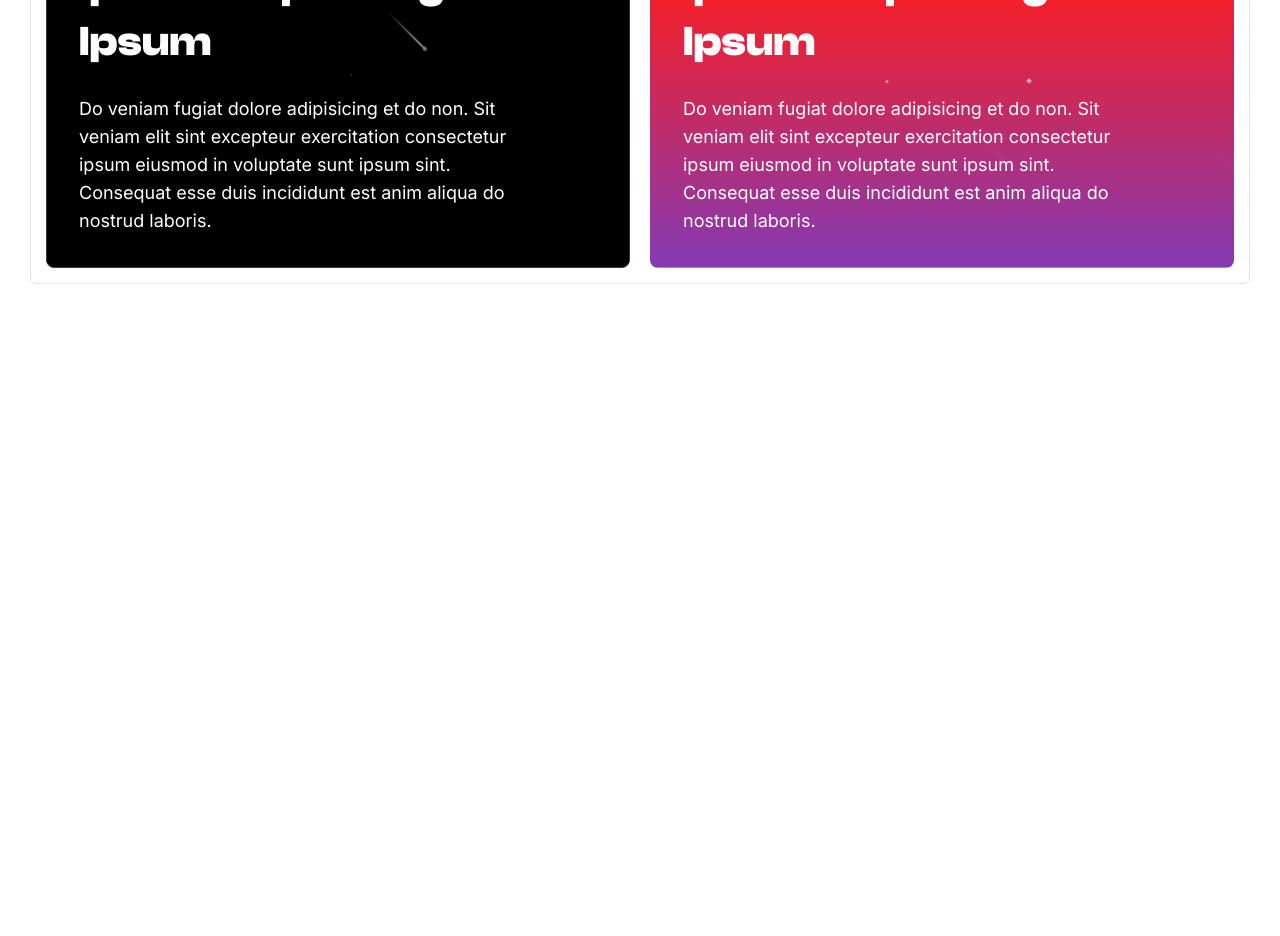
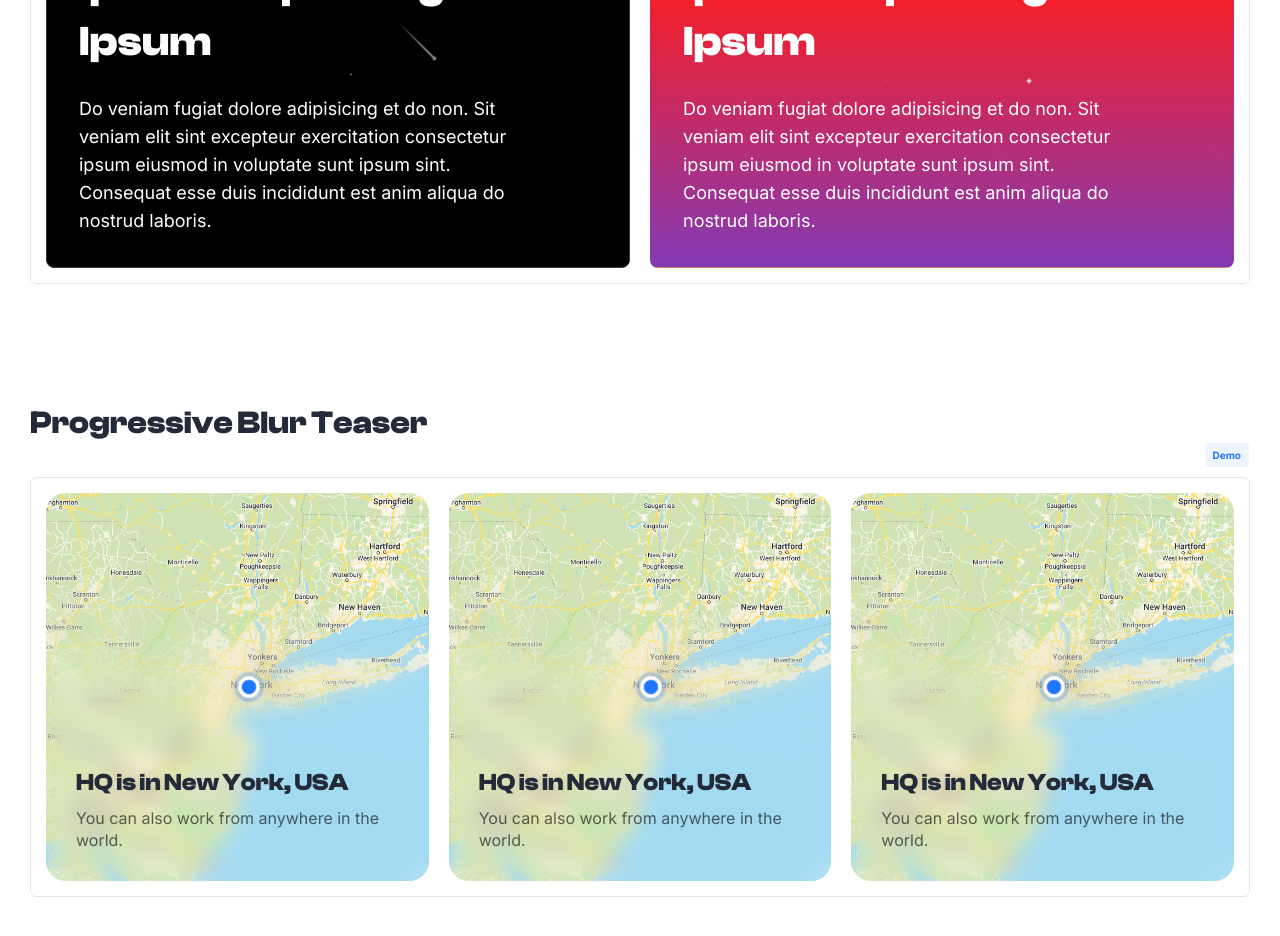
Before and after one commit to builtbymax/playground, a Next.js app: page /elements/teaser in a window 1280 px wide. Shown: the part 3720-4656 px from the top of the page. Before the commit the page ends 4064 px from the top, so only its background shows below. Built offline with nearby package versions, Linux system fonts and the light colour scheme.

Commit message:
[TASK] Added new teaser element: 'Progressive Blur Teaser'
+ Updated yarn packages (nextjs update to 14.x)
+ Refactored viewport meta tag to new export function

* Added new teaser element template & styles

```diff
--- a/next.config.js
+++ b/next.config.js
@@ -2,7 +2,7 @@
 const nextConfig = {
   reactStrictMode: true,
   images: {
-    domains: ['picsum.photos'],
+    domains: ['picsum.photos', 'images.unsplash.com'],
   },
 }
 
--- /dev/null
+++ b/src/app/elements/teaser/(components)/ProgressiveBlurTeaser.js
@@ -0,0 +1,38 @@
+'use client';
+
+import styles from './ProgressiveBlurTeaser.module.scss';
+import Image from 'next/image';
+
+export default function Teaser() {
+  const TeaserElement = () => {
+    return (
+      <div className={styles['progressive-blur-teaser-element']}>
+        <div className={styles.media}>
+          <Image src="/newyork_map_example.png" alt="New York Map" width="500" height="500" quality={100} />
+        </div>
+        <div className={styles.content}>
+          <div className={styles.pointer}>
+            <span></span>
+            <span></span>
+          </div>
+          <h3>HQ is in New York, USA</h3>
+          <p>You can also work from anywhere in the world.</p>
+        </div>
+      </div>
+    )
+  };
+
+  return (
+    <div className="grid-row">
+      <div className="grid-col gd-xs-12 gd-m-4">
+        <TeaserElement />
+      </div>
+      <div className="grid-col gd-xs-12 gd-m-4">
+        <TeaserElement />
+      </div>
+      <div className="grid-col gd-xs-12 gd-m-4">
+        <TeaserElement />
+      </div>
+    </div>
+  );
+};
--- /dev/null
+++ b/src/app/elements/teaser/(components)/ProgressiveBlurTeaser.module.scss
@@ -0,0 +1,107 @@
+//
+//  ProgressiveBlurTeaser.module.scss
+//  ------------------------------------------------------
+
+.progressive-blur-teaser-element{
+  width: 100%;
+  display: flex;
+  flex-direction: column;
+  position: relative;
+
+  $br: 20px;
+
+  .media{
+    width: 100%;
+    img{
+      height: 100%;
+      width: 100%;
+      aspect-ratio: 1 / 1;
+      border-radius: $br;
+      object-fit: cover;
+    }
+    &::after{
+      content: '';
+      position: absolute;
+      top: 0;
+      left: 0;
+      height: 100%;
+      width: 100%;
+      border-radius: $br;
+      backdrop-filter: blur(10px);
+      mask: linear-gradient(190deg, transparent 25%, black 60%);
+    }
+  }
+
+  .content{
+    position: absolute;
+    height: 100%;
+    width: 100%;
+    display: flex;
+    flex-direction: column;
+    align-items: flex-start;
+    justify-content: flex-end;
+    padding: 30px;
+    .pointer{
+      position: absolute;
+      top: 50%;
+      left: 53%;
+      $w: 12px;
+      $h: 12px;
+      > span:nth-child(1){
+        position: absolute;
+        border-radius: 50%;
+        top: 50%;
+        left: 50%;
+        z-index: 2;
+        transform: translate(-50%, -50%) rotate(45deg) scale(1.8);
+        background-color: var(--project__color-2);
+        border: 2px solid var(--base__color-2);
+
+        width: $w;
+        height: $h;
+      }
+      > span:nth-child(2){
+        position: absolute;
+        top: 50%;
+        left: 50%;
+        z-index: 1;
+        transform: translate(-50%, -50%) rotate(45deg) scale(2.4);
+        border-radius: 50%;
+        background-color: var(--project__color-2);
+        opacity: .2;
+
+        width: $w;
+        height: $h;
+        animation: pulse 3s infinite;
+      }
+    }
+    h3{
+      position: relative;
+      margin-bottom: 8px;
+      z-index: 4;
+    }
+    p{
+      position: relative;
+      z-index: 4;
+      font-size: 16px;
+      line-height: 22px;
+      color: var(--base__color-1);
+      opacity: .6;
+    }
+  }
+}
+
+@keyframes pulse {
+  0% {
+    transform: translate(-50%, -50%) rotate(45deg) scale(2.4);
+    opacity: .2;
+  }
+  50% {
+    transform: translate(-50%, -50%) rotate(45deg) scale(2.6);
+    opacity: .3;
+  }
+  100% {
+    transform: translate(-50%, -50%) rotate(45deg) scale(2.4);
+    opacity: .2;
+  }
+}
--- a/src/app/elements/teaser/page.js
+++ b/src/app/elements/teaser/page.js
@@ -6,6 +6,7 @@ import TeaserBorderGradient from "./(components)/TeaserBorderGradient";
 import TeaserImageHover from "./(components)/TeaserImageHover";
 import TeaserCollectionWrapper from "./(components)/TeaserCollectionWrapper";
 import TeaserSpaceAnimation from "./(components)/TeaserSpaceAnimation";
+import ProgressiveBlurTeaser from "./(components)/ProgressiveBlurTeaser";
 
 export default function Teaser() {
   const pageContent = {
@@ -43,6 +44,12 @@ export default function Teaser() {
           <TeaserSpaceAnimation />
         </Element>
       </Section>
+      <Section>
+        <Headline headline="Progressive Blur Teaser" tag="h2" />
+        <Element>
+          <ProgressiveBlurTeaser />
+        </Element>
+      </Section>
     </main>
   )
 }
--- a/src/app/layout.js
+++ b/src/app/layout.js
@@ -4,12 +4,15 @@ import '../styles/fonts/fontface.css';
 
 const inter = Inter({ subsets: ['latin'] })
 
+export const viewport = {
+  themeColor: '#FF7A6B',
+  viewport: 'width=device-width, initial-scale=1.0 maximum-scale=1.0',
+}
+
 export const metadata = {
   title: 'Playground',
   description: 'There is no limit to play around. ✨',
-  viewport: 'width=device-width, initial-scale=1.0 maximum-scale=1.0',
   manifest: '/site.webmanifest',
-  themeColor: '#FF7A6B',
   icons: {
     favicon: '/favicon.svg',
     icon: '/favicon.svg',
```
Also changed, not shown: package.json (+4 -4 lines), public/newyork_map_example.png (added), 1 other file (tests, documents, lock files or other folders).
